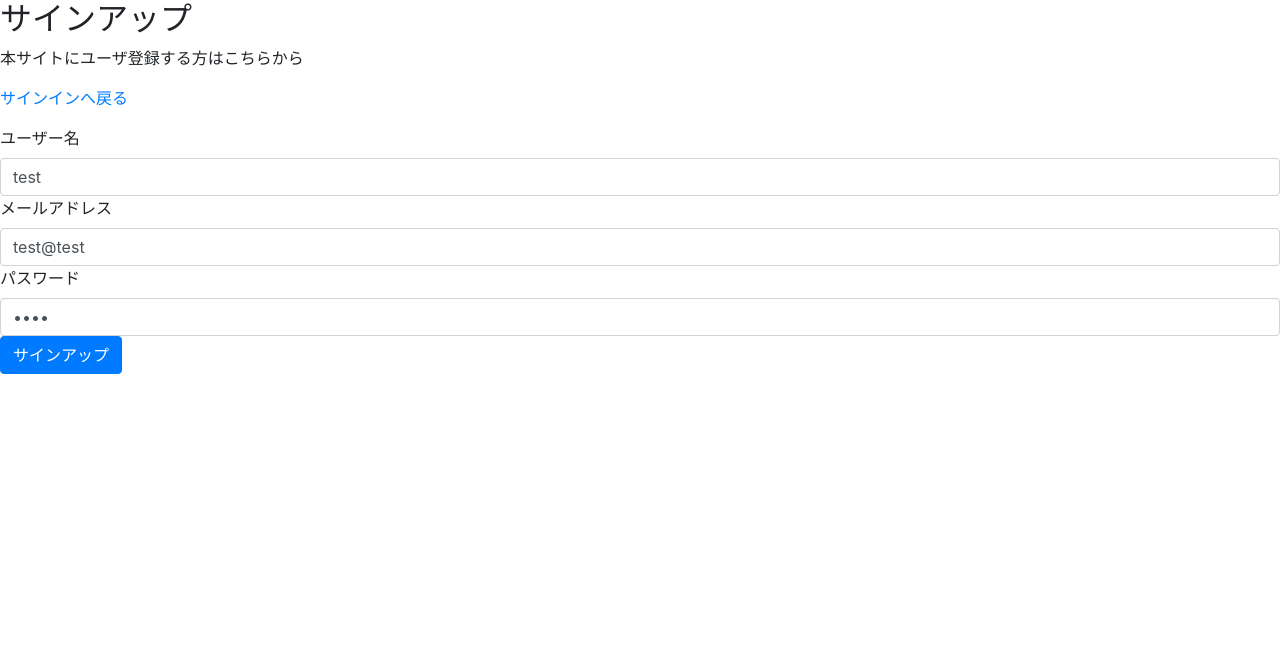
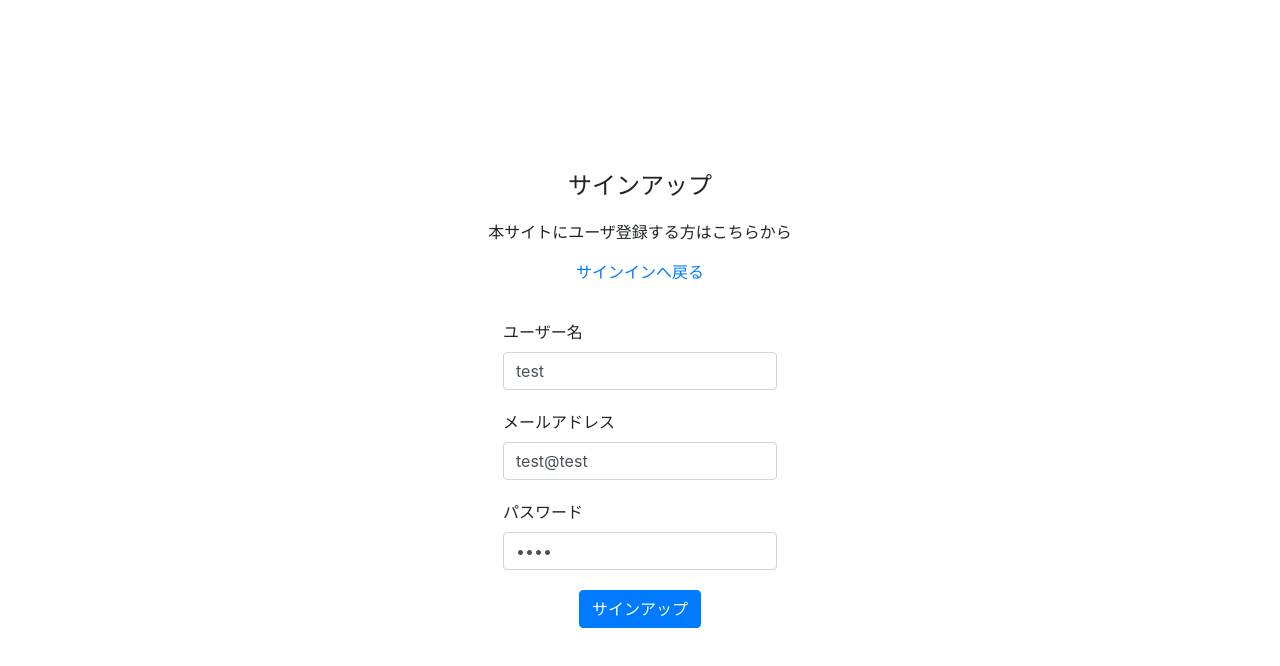
Before and after one commit to cmb-sy/Manage-Tasks-with-Kanban-board, a Vue app in the folder frontend/: page /signup in a window 1280 px wide. Shown: the top 666 px of the page. Built offline with nearby package versions, Linux system fonts and the light colour scheme; the HTML template or start-up script is replaced by a standard one.

Commit message:
cssの修正

```diff
--- a/frontend/src/assets/css/style.css
+++ b/frontend/src/assets/css/style.css
@@ -104,8 +104,8 @@ main {
   margin: 0 5px auto;
   position: relative;
   display: inline-block;
-  /* flex-direction: column; */
-  /* align-items: flex-start; */
+  flex-direction: column;
+  align-items: flex-start;
   min-width: 290px;
   width: 290px;
   background-color: whitesmoke; /*  リストの背景の色 */
@@ -185,7 +185,7 @@ main {
 
 .signout-center-item img {
   position: absolute;
-  top: 250px; /* テキストの上に配置したいだけの余白を設定 */
+  top: 70px; /* テキストの上に配置したいだけの余白を設定 */
   left: 50%; /* 画像を水平方向に中央に配置 */
   transform: translateX(-50%); /* 画像の中央配置を調整 */
   z-index: 1; /* 画像がテキストの上に表示されるようにz-indexを設定 */
@@ -194,7 +194,7 @@ main {
 .signin-center-item {
   display: flex;
   align-items: center;
-  height: 100vh;
+  height: 120vh;
   max-width: 300px; /* 任意の幅に設定 */
   margin: 0 auto; /* 要素を水平方向に中央配置 */
 }
--- a/frontend/src/components/authentication/SignUp.vue
+++ b/frontend/src/components/authentication/SignUp.vue
@@ -27,13 +27,13 @@ const signUp = async () => {
 };
 </script>
 <template>
-  <div class="signup-form">
-    <h2 class="signup-form-title">サインアップ</h2>
+  <div class="sign-form">
+    <h2 class="sign-form-title">サインアップ</h2>
     <p>本サイトにユーザ登録する方はこちらから</p>
     <p><router-link to="/signin">サインインへ戻る</router-link></p>
 
     <form>
-      <div class="signup-form-group">
+      <div class="sign-form-group">
         <label for="username">ユーザー名</label>
         <input
           type="text"
@@ -43,7 +43,7 @@ const signUp = async () => {
         />
       </div>
 
-      <div class="signup-form-group">
+      <div class="sign-form-group">
         <label for="email">メールアドレス</label>
         <input
           type="email"
@@ -54,7 +54,7 @@ const signUp = async () => {
         />
       </div>
 
-      <div class="signup-form-group">
+      <div class="sign-form-group">
         <label for="password">パスワード</label>
         <input
           type="password"
@@ -64,6 +64,7 @@ const signUp = async () => {
         />
       </div>
 
+      <div class="sign-button">
         <button
           type="submit"
           class="btn btn-primary signup-button"
@@ -71,6 +72,7 @@ const signUp = async () => {
         >
           サインアップ
         </button>
+      </div>
     </form>
   </div>
 </template>
```
Lines whose indentation alone changed are shown as unchanged.
